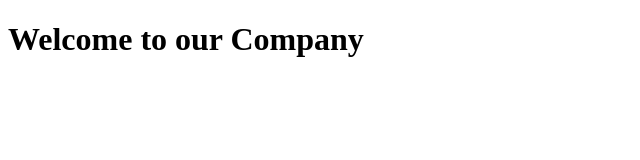
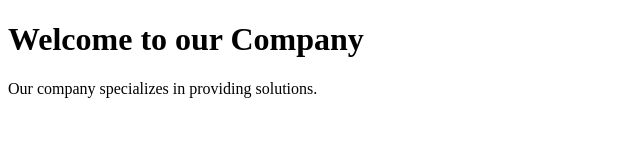
Before and after one commit to T3fo0ls7766/eval_git_abie, a plain HTML site: page index.html in a window 1280 px wide. Shown: the whole page, without its empty margins (0-640 px from the left). Drawn offline with Linux system fonts and the light colour scheme.

Commit message:
update content in index.html

```diff
--- a/index.html
+++ b/index.html
@@ -7,5 +7,7 @@
 </head>
 <body>
     <h1>Welcome to our Company</h1>
+
+    <p>Our company specializes in providing solutions.</p>
 </body>
 </html>
```
